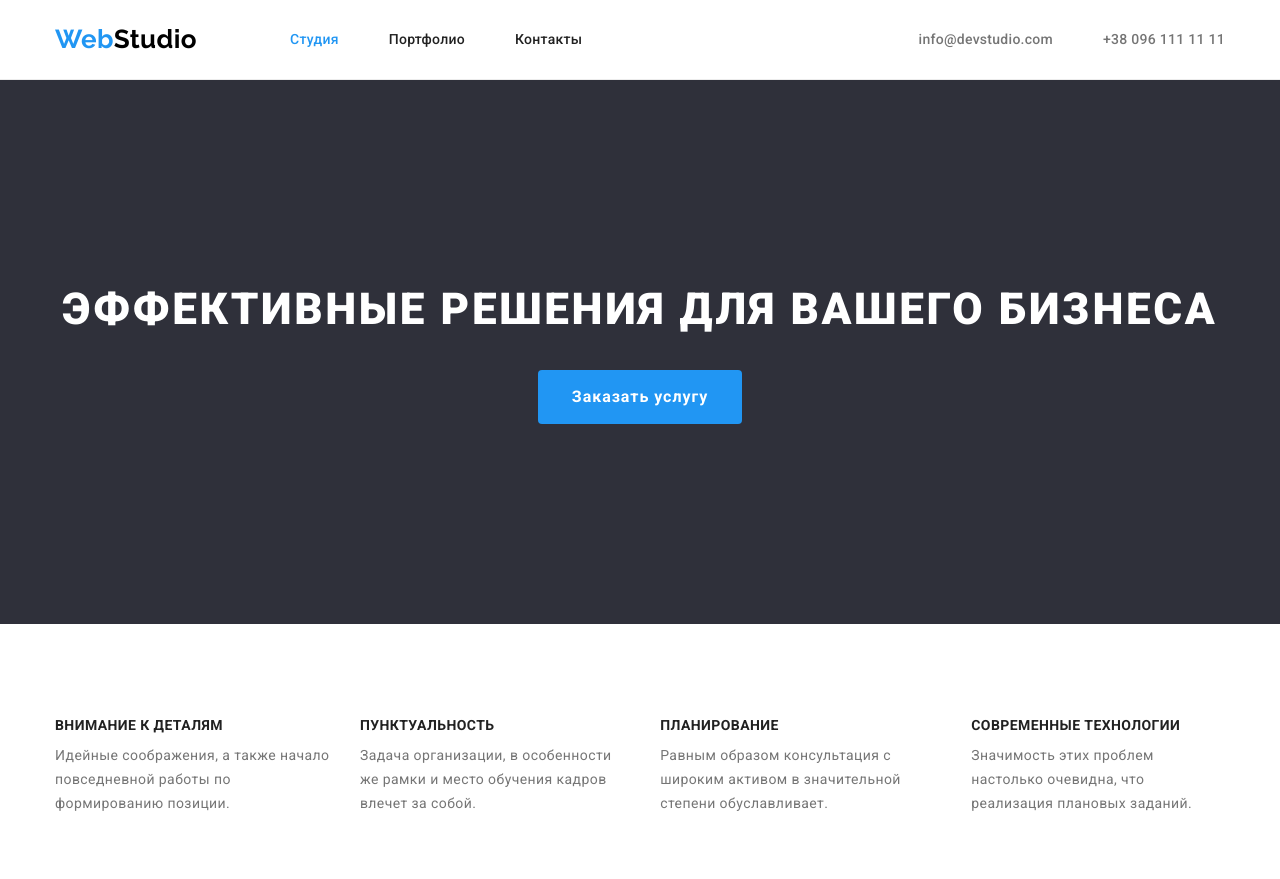
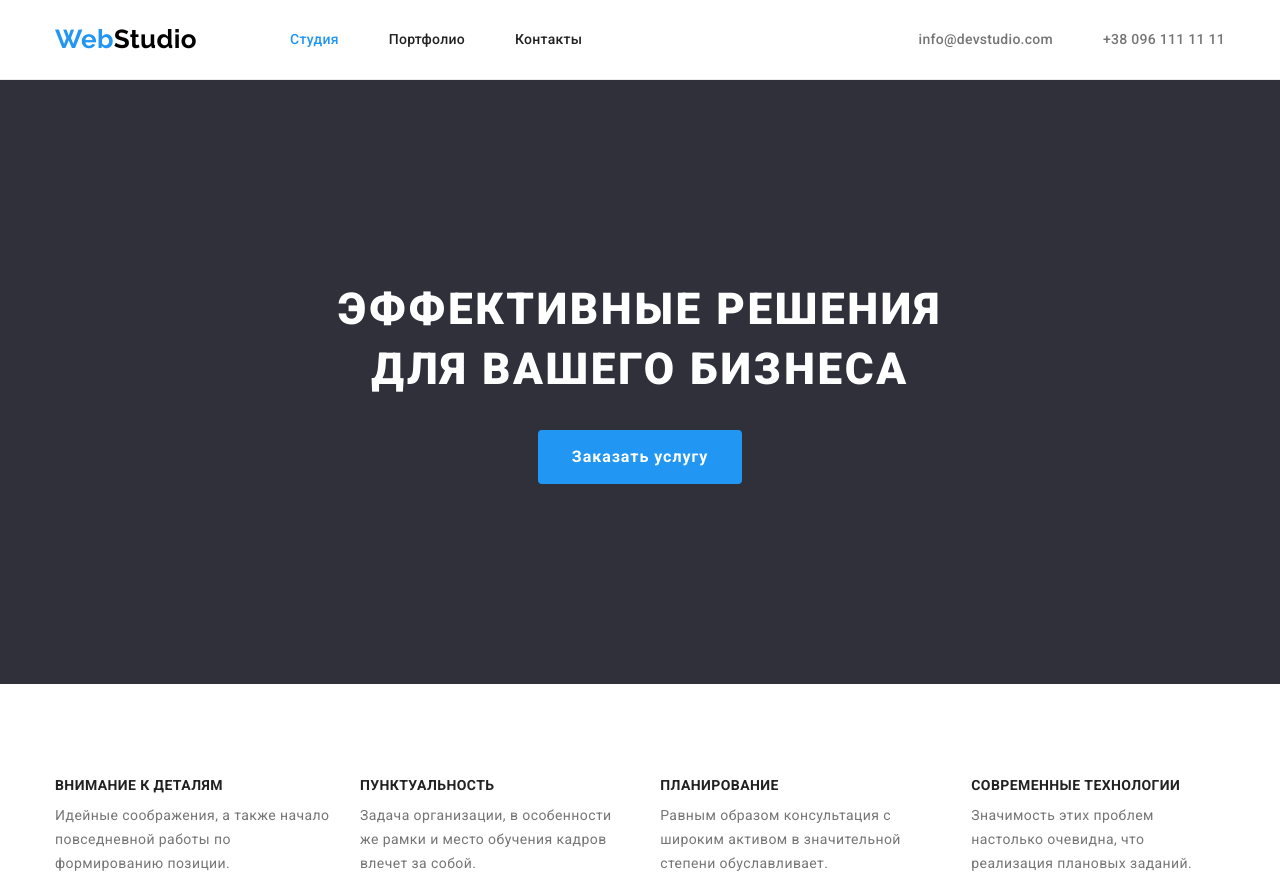
Before and after one commit to YarovaT/goit-markup-hw-03, a plain HTML site: page index.html in a window 1280 px wide. Shown: the top 879 px of the page. Drawn offline with nearby package versions, Linux system fonts and the light colour scheme.

Commit message:
Добавляет паддинги Заголовку "main-title"

```diff
--- a/css/styles.css
+++ b/css/styles.css
@@ -151,6 +151,8 @@ header {
 }
 
 .main-title {
+  padding-right: 252px;
+  padding-left: 252px;
   margin-bottom: 30px;
 
   font-weight: 900;
```
